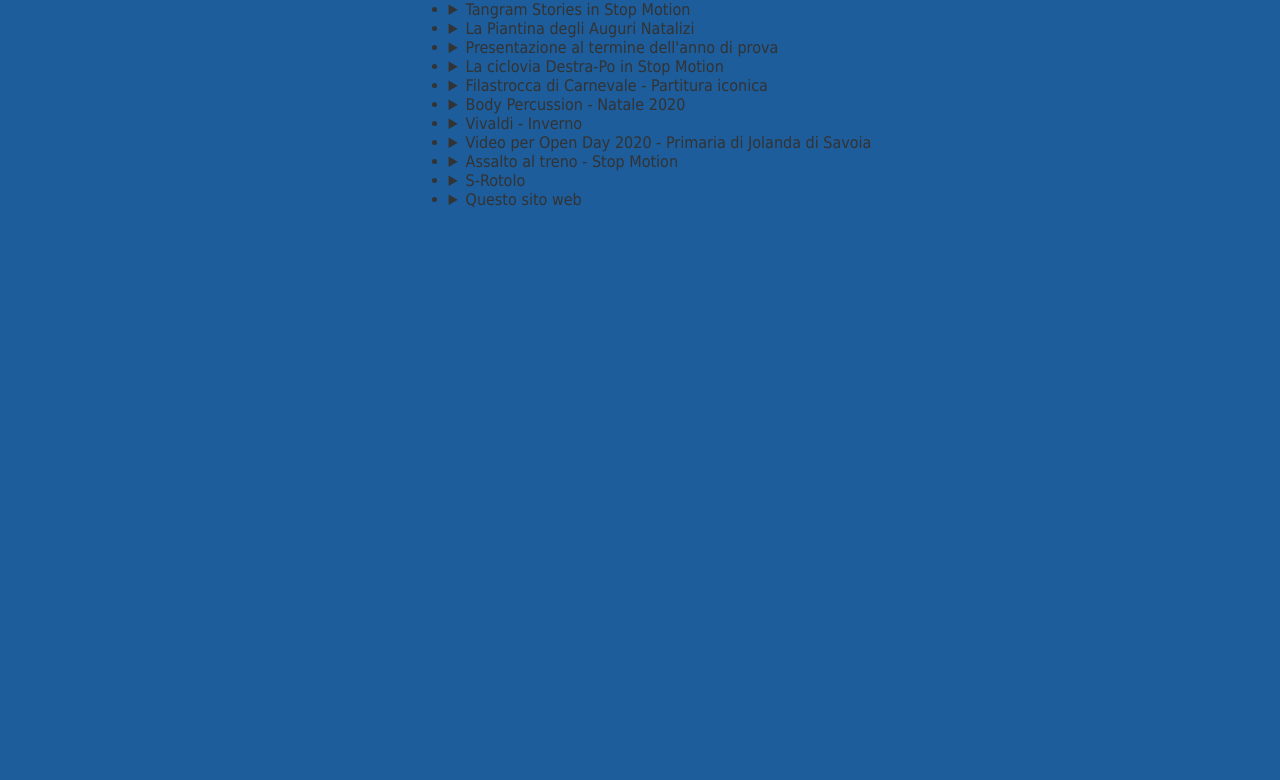
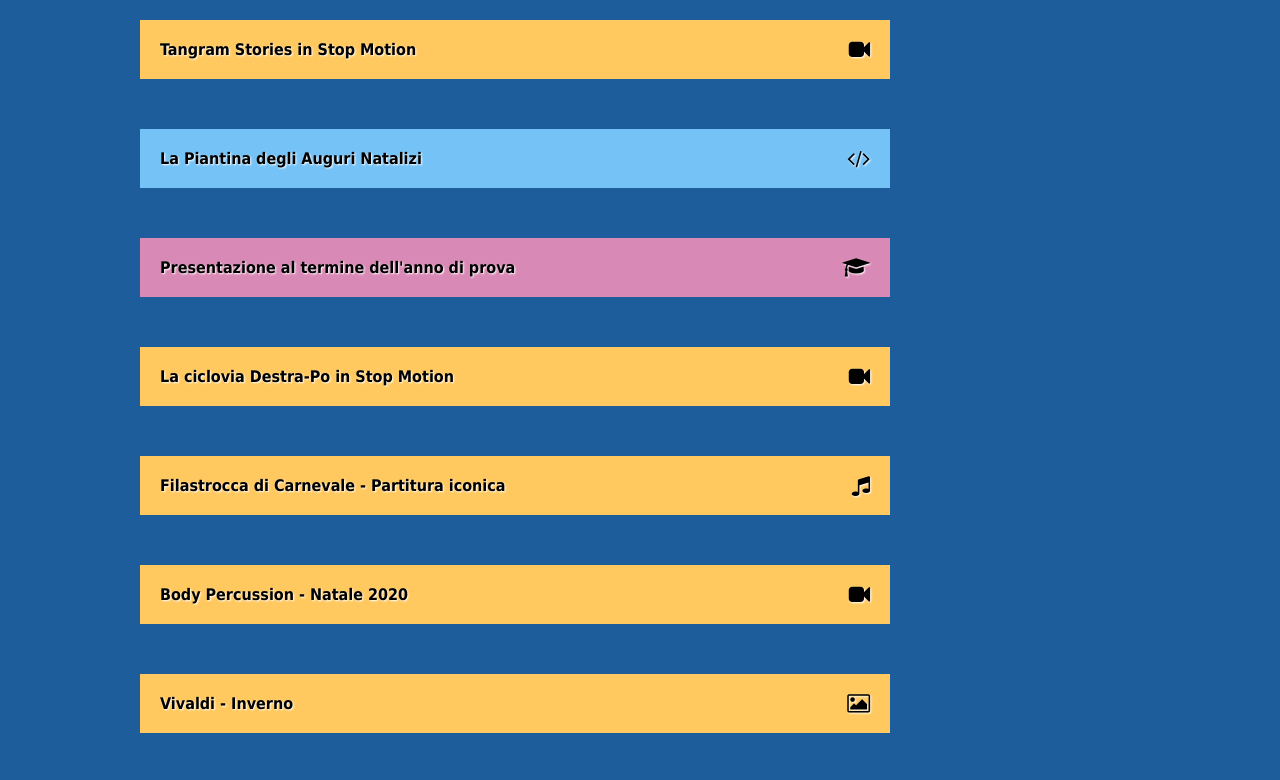
Before and after one commit to conraf/conraf.github.io, a plain HTML site: page presente.html in a window 1280 px wide. Shown: the part 71-851 px from the top of the page. Before the commit the page ends 800 px from the top, so only its background shows below. Drawn offline with Linux system fonts and the light colour scheme.

Commit message:
all in one css

```diff
--- a/css/styles.css
+++ b/css/styles.css
@@ -81,6 +81,7 @@ h1 {
   color: #888888;
 }
 
+/* WRAPPER */
 .wrapper {
   width: 100%;
   max-width: 1000px;
@@ -92,12 +93,14 @@ h1 {
   color: black;
 }
 
+/* LEGENDA */
 .legenda {
   padding: 12px;
   width: 100%;
   border-collapse: collapse;
 }
 
+/* TIMELINE */
 .timeline {
   list-style: none;
   padding: 20px 0 20px;
@@ -141,7 +144,6 @@ h1 {
   padding-bottom: 20px;
   border-bottom: 1px solid rgba(0, 0, 0, 0.1);
 }
-
 
 .timeline:before {
   top: 0;
@@ -253,3 +255,121 @@ h1 {
 .form-cell {
   background-color: var(--color-form);
 }
+
+
+/* TIMELINE-PRESENTE */
+.timeline-pres {
+  list-style: none;
+  padding: 20px 0 20px;
+  position: relative;
+  width: 100%;
+}
+
+.timeline-pres li {
+  margin-bottom: 50px;
+  position: relative;
+  display: flex;
+}
+
+.timeline-pres .panel {
+  width: 750px;
+  border-radius: 0px;
+  overflow: hidden;
+  position: relative;
+  background: #ffffff;
+}
+
+.timeline-pres p {
+  padding: 0 20px 10px 20px;
+}
+
+.timeline-pres summary {
+  display: block;
+  user-select: none;
+  cursor: pointer;
+  color: black;
+  text-shadow: 1px 1px 2px #ffffff;
+  outline: none;
+  padding: 20px;
+  margin-bottom: 0px;
+  transition: all 600ms cubic-bezier(0.2, 1, 0.3, 1);
+  font-weight: 600;
+}
+
+.timeline-pres .panel[open] summary {
+  margin-bottom: 20px;
+  padding-bottom: 20px;
+  border-bottom: 1px solid rgba(0, 0, 0, 0.1);
+}
+
+.timeline-pres li[data-color="scol"]:before {
+  background-color: var(--color-scol);
+}
+
+.timeline-pres li[data-color="lav"]:before {
+  background-color: var(--color-lav);
+}
+
+.timeline-pres li[data-color="form"]:before {
+  background-color: var(--color-form);
+}
+
+.timeline-pres li[data-color="gray"]:before {
+  background-color: var(--color-gray);
+}
+
+.timeline-pres li[data-color="scol"] summary {
+  background-color: var(--color-scol);
+}
+
+.timeline-pres li[data-color="lav"] summary {
+  background-color: var(--color-lav);
+}
+
+.timeline-pres li[data-color="form"] summary {
+  background-color: var(--color-form);
+}
+
+.timeline-pres li[data-color="gray"] summary {
+  background-color: var(--color-gray);
+}
+
+.timeline-pres li[data-color="pers"] summary {
+  background-color: var(--color-pers);
+}
+
+.timeline-pres li.dx:before {
+  left: auto;
+  right: 80%;
+  transform: translateX(50%) translateY(-50%);
+}
+
+.timeline-pres li.sx:before {
+  left: 80%;
+  right: auto;
+  transform: translateX(-50%) translateY(-50%);
+}
+
+.timeline-pres li.dx .panel {
+  margin-left: auto;
+}
+
+.timeline-pres li.sx .panel {
+  margin-right: auto;
+}
+
+.timeline-pres li.dx summary {
+  text-align: right;
+}
+
+.timeline-pres li.sx summary {
+  text-align: left;
+}
+
+.timeline-pres li.dx p {
+  text-align: right;
+}
+
+.timeline-pres li.sx p {
+  text-align: left;
+}
```
